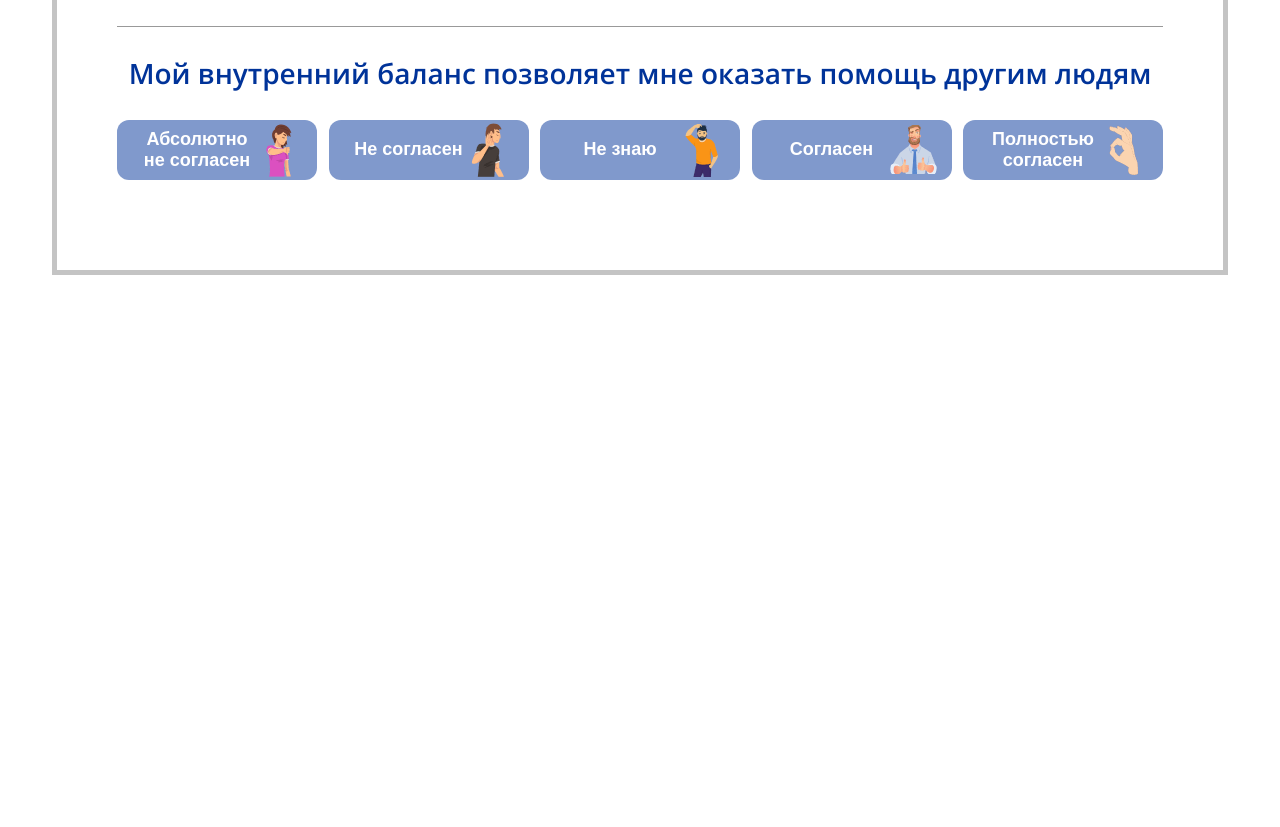
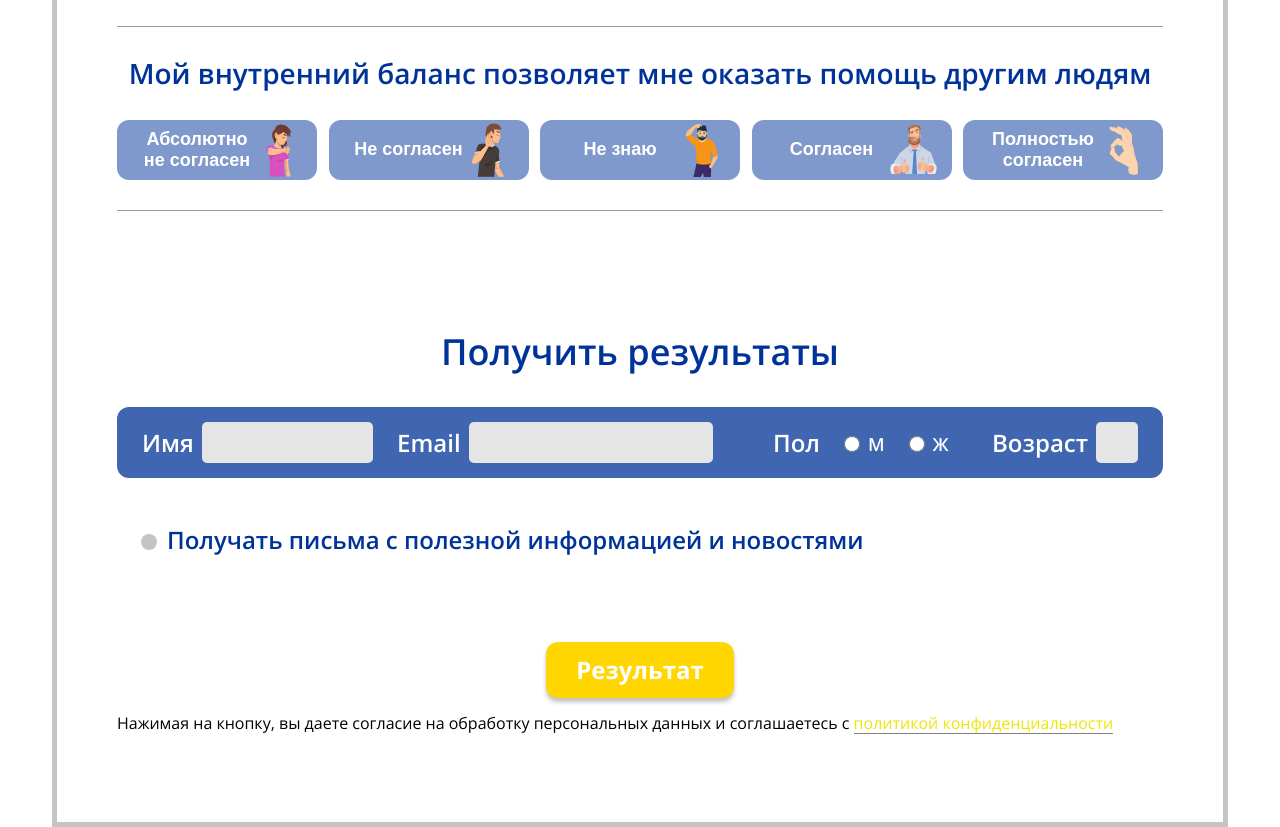
Before and after one commit to acr0matic/compass-survey, a PHP site: page / in a window 1280 px wide. Shown: the part 551-1378 px from the top of the page. Before the commit the page ends 826 px from the top, so only its background shows below. Run offline with PHP 8.4, Linux system fonts and the light colour scheme; style sheets or scripts are compiled from the project's sources; some web fonts are replaced.

Commit message:
feat: верстка формы результатов

```diff
--- a/src/index.html
+++ b/src/index.html
@@ -214,6 +214,81 @@
                     <!-- /.survey__wrapper -->
                   </div>
                   <!-- /.survey__group -->
+
+                  <form action="" class="survey__form form form-survey">
+                    <div class="form__title">Получить результаты</div>
+
+                    <div class="survey__wrapper">
+                      <div class="form__wrapper">
+                        <div class="form__row">
+                          <div class="row align-items-center">
+                            <div class="col-3">
+                              <label class="input">
+                                <span class="input__placeholder me-2">Имя</span>
+                                <input placeholder="" autocomplete="off" type="" name="user_name" class="input__field">
+                                <img data-tippy-content="" class="input__warning" src="" alt="">
+                              </label>
+                              <!-- /.input -->
+                            </div>
+                            <!-- /.col-4 -->
+
+                            <div class="col-4">
+                              <label class="input">
+                                <span class="input__placeholder me-2">Email</span>
+                                <input placeholder="" autocomplete="off" type="" name="user_email" class="input__field">
+                                <img data-tippy-content="" class="input__warning" src="" alt="">
+                              </label>
+                              <!-- /.input -->
+                            </div>
+                            <!-- /.col-4 -->
+
+                            <div class="col-3 ps-5">
+                              <div class="input">
+                                <span class="input__placeholder me-4">Пол</span>
+                                <label class="input__label me-4 mt-1">
+                                  <input placeholder="" autocomplete="off" type="radio" name="user_gender" class="input__radio radio">
+                                  <span class="ms-2">М</span>
+                                </label>
+
+                                <label class="input__label mt-1">
+                                  <input placeholder="" autocomplete="off" type="radio" name="user_gender" class="input__radio radio">
+                                  <span class="ms-2">Ж</span>
+                                </label>
+
+                                <img data-tippy-content="" class="input__warning" src="" alt="">
+                              </div>
+                              <!-- /.input -->
+                            </div>
+                            <!-- /.col-3 -->
+
+                            <div class="col-2">
+                              <label class="input">
+                                <span class="input__placeholder me-2">Возраст</span>
+                                <input placeholder="" autocomplete="off" type="number" min="0" max="99" name="user_age" class="input__field">
+                                <img data-tippy-content="" class="input__warning" src="" alt="">
+                              </label>
+                              <!-- /.input -->
+                            </div>
+                            <!-- /.col-2 -->
+                          </div>
+                          <!-- /.row -->
+                        </div>
+                        <!-- /.form__row -->
+
+                        <label class="checkbox mt-5 ms-4">
+                          <input type="checkbox">
+                          <span class="checkbox__mark"></span>
+                          <span class="checkbox__label">Получать письма с полезной информацией и новостями</span>
+                        </label>
+
+                        <button class="form__button button button-primary mx-auto mb-3">Результат</button>
+                        <p class="form__privacy">Нажимая на кнопку, вы даете согласие на обработку персональных данных и соглашаетесь c <a class="form__link link" href="">политикой конфиденциальности</a></p>
+                      </div>
+                      <!-- /.survey-form__wrapper -->
+                    </div>
+                    <!-- /.survey__wrapper -->
+                  </form>
+                  <!-- /.survey__form form survey-form -->
                 </div>
                 <!-- /.survey__page -->
               </div>
--- /dev/null
+++ b/src/scss/components/button/_button-primary.scss
@@ -0,0 +1,3 @@
+.button-primary {
+  background-color: $button-primary__bg;
+}
--- /dev/null
+++ b/src/scss/components/button/_button-secondary.scss
@@ -0,0 +1,3 @@
+.button-secondary {
+  background-color: $button-secondary__bg;
+}
--- a/src/scss/components/button/_button.scss
+++ b/src/scss/components/button/_button.scss
@@ -0,0 +1,17 @@
+.button {
+  display: block;
+
+  outline: none;
+  border: none;
+  border-radius: $border-radius--large;
+
+  padding: 14px 30px;
+
+  font-weight: $weight-Bold;
+  font-size: $text__size--large;
+
+  color: $text-white;
+
+  cursor: pointer;
+  box-shadow: 0 4px 4px rgba(0, 0, 0, 0.25);
+}
--- a/src/scss/components/button/_main.scss
+++ b/src/scss/components/button/_main.scss
@@ -3,7 +3,9 @@
 // и подключение дополнительных вариаций
 // -----------------------------------------------------------------------------
 
-$button-primary__bg: #003399;
-$button-secondary__bg: #ffd600;
+$button-primary__bg: #ffd600;
+$button-secondary__bg: #003399;
 
 @import "button";
+@import "button-primary";
+@import "button-secondary";
--- a/src/scss/components/form/_form.scss
+++ b/src/scss/components/form/_form.scss
@@ -0,0 +1,42 @@
+.form {
+  &__title {
+    margin-bottom: 35px;
+    font-size: $heading__size--medium;
+    font-weight: $weight-SemiBold;
+
+    color: $text-blue;
+    text-align: center;
+  }
+
+  &__wrapper {
+    width: 100%;
+  }
+
+  &__button {
+    margin-top: 85px;
+  }
+
+  &__link {
+    position: relative;
+    color: $text-yellow;
+
+    @media (hover: hover) {
+      &:hover {
+        color: $text-blue !important;
+      }
+    }
+
+    &::after {
+      content: '';
+      position: absolute;
+      bottom: 0;
+      left: 0;
+
+      display: block;
+      width: 100%;
+      height: 1px;
+
+      background-color: rgba($color: #000000, $alpha: 0.5);
+    }
+  }
+}
--- a/src/scss/components/form/_main.scss
+++ b/src/scss/components/form/_main.scss
@@ -4,3 +4,4 @@
 // -----------------------------------------------------------------------------
 
 @import 'form';
+@import 'survey';
--- /dev/null
+++ b/src/scss/components/form/_survey.scss
@@ -0,0 +1,8 @@
+.form-survey {
+  .form__row {
+    padding: 15px 25px;
+    background-color: #4066b2;
+
+    border-radius: $border-radius--large;
+  }
+}
--- a/src/scss/components/input/_checkbox.scss
+++ b/src/scss/components/input/_checkbox.scss
@@ -8,10 +8,6 @@
 
   input {
     display: none;
-
-    &:checked ~ .checkbox__mark {
-      border-color: #da2e2b;
-    }
 
     &:checked ~ .checkbox__mark::after {
       opacity: 1;
@@ -24,13 +20,11 @@
 
     flex-shrink: 0;
 
-    width: 25px;
-    height: 25px;
+    width: 16px;
+    height: 16px;
 
-    margin-top: 2px;
-    margin-right: 10px;
-
-    border: 2px solid #5e5e5e;
+    border-radius: 50%;
+    background-color: #c4c4c4;
 
     transition: all 0.15s ease;
     cursor: pointer;
@@ -42,10 +36,11 @@
       left: 50%;
 
       display: block;
-      width: 70%;
-      height: 70%;
+      width: 8px;
+      height: 8px;
 
-      background: #da2e2b;
+      background: #4066b2;
+      border-radius: 50%;
 
       opacity: 0;
 
@@ -55,9 +50,16 @@
   }
 
   &__label {
-    margin-top: 2px;
+    margin-left: 10px;
+    margin-bottom: 4px;
 
+    font-size: $text__size--large;
+    font-weight: $weight-SemiBold;
+
+    color: $text-blue;
     transition: color 0.15s ease;
+
+    cursor: pointer;
   }
 
   &__policy {
--- a/src/scss/components/input/_input.scss
+++ b/src/scss/components/input/_input.scss
@@ -0,0 +1,60 @@
+.input {
+  position: relative;
+  display: flex;
+  align-items: center;
+
+  width: 100%;
+
+  &__placeholder {
+    font-weight: $weight-SemiBold;
+    font-size: $text__size--large;
+
+    color: $text-white;
+  }
+
+  &__label {
+    display: flex;
+    align-items: center;
+
+    cursor: pointer;
+
+    span {
+      color: $text-white;
+      font-size: 18px;
+      font-weight: $weight-SemiBold;
+    }
+  }
+
+  &__field {
+    width: 100%;
+
+    border: none;
+    border-radius: $border-radius--medium;
+    outline: none;
+
+    padding: 10px;
+
+    background-color: $input__bg;
+    font-weight: $weight-SemiBold;
+    font-size: $text__size--medium - 3;
+
+    transition: $transition__component;
+    color: $text-black;
+
+    @media (hover: hover) {
+      &:hover {
+        background-color: #ffffff;
+      }
+    }
+  }
+}
+
+input::-webkit-outer-spin-button,
+input::-webkit-inner-spin-button {
+  -webkit-appearance: none;
+  margin: 0;
+}
+
+input[type="number"] {
+  -moz-appearance: textfield;
+}
--- a/src/scss/components/input/_main.scss
+++ b/src/scss/components/input/_main.scss
@@ -7,3 +7,4 @@ $input__bg: #e5e5e5;
 
 @import 'input';
 @import 'checkbox';
+@import 'radio';
--- /dev/null
+++ b/src/scss/components/input/_radio.scss
@@ -0,0 +1,6 @@
+.radio {
+  width: 16px;
+  height: 16px;
+
+  cursor: pointer;
+}
--- a/src/scss/layout/pages/main/survey/_survey.scss
+++ b/src/scss/layout/pages/main/survey/_survey.scss
@@ -57,4 +57,8 @@
     margin: 0 auto;
     padding-bottom: 30px;
   }
+
+  &__form {
+    margin-top: 120px;
+  }
 }
```
